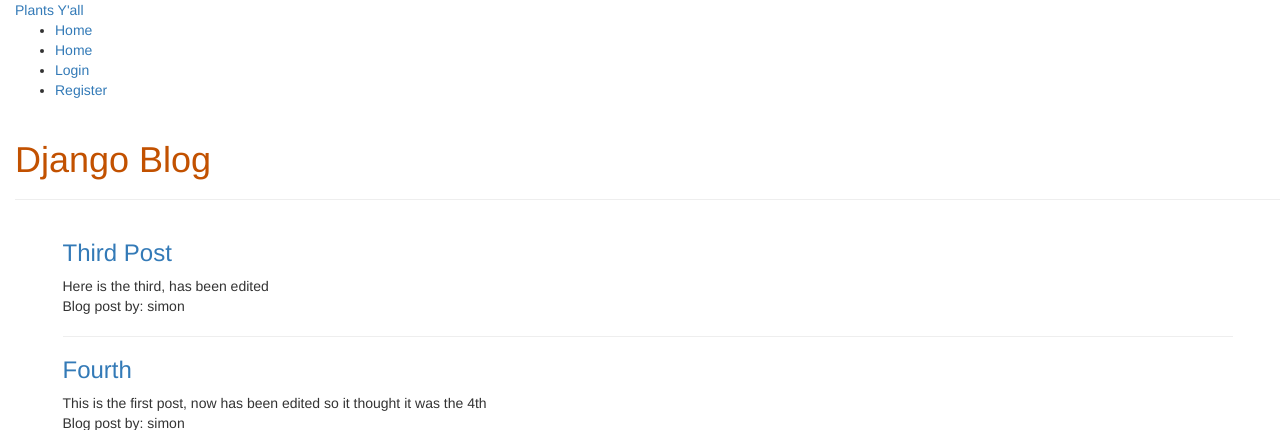
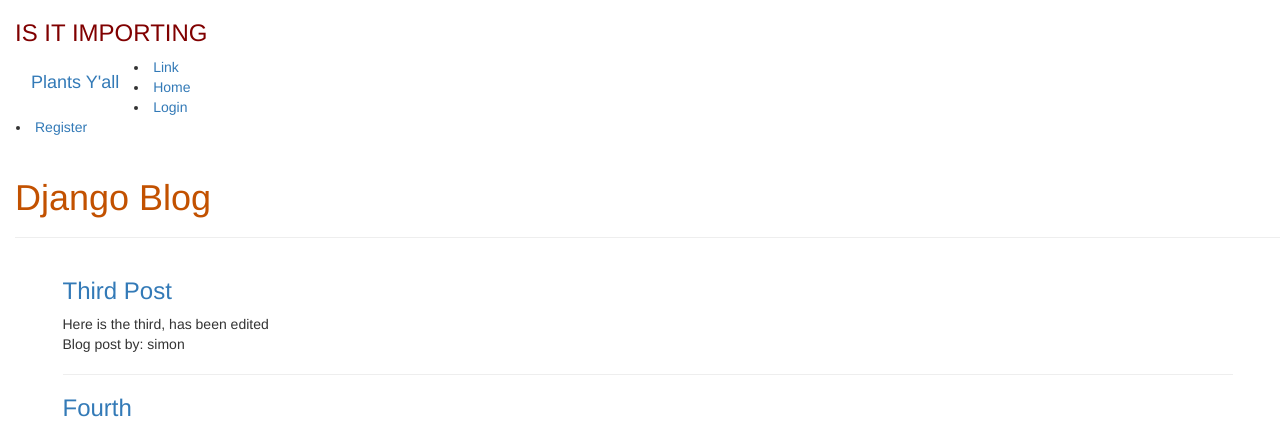
Before and after one commit to sbudisav/django_practice, a Django app: page /blog/post in a window 1280 px wide. Shown: the top 430 px of the page. Run offline with Django 3.2, Linux system fonts and the light colour scheme; data comes from the database, SQL or seed files in the repository; some libraries are stand-ins or nearby versions.

Commit message:
initial work on main shared static files

```diff
--- a/mysite/templates/main.html
+++ /dev/null
@@ -1,27 +0,0 @@
-{% load static %}
-
-<html>
-
-  <head>
-    <link rel="stylesheet" href="//maxcdn.bootstrapcdn.com/bootstrap/3.2.0/css/bootstrap.min.css">
-    <link rel="stylesheet" href="//maxcdn.bootstrapcdn.com/bootstrap/3.2.0/css/bootstrap-theme.min.css">
-    <link rel="stylesheet" href="{% static 'css/blog.css' %}">
-  </head>
-
-  <body>
-    <nav>
-      <div class="nav-wrapper">
-        <a href="/" class="brand-logo">Plants Y'all</a>
-        <ul id="nav-mobile" class="right hide-on-med-and-down">
-          <li><a href="/">Home</a></li>
-          <li><a href="https://discord.gg/sentdex">Home</a></li>
-          <li><a href="/login">Login</a></li>
-          <li><a href="/register">Register</a></li>
-        </ul>
-      </div>
-    </nav>
-    {% block content %}
-    {% endblock %}
-  </body>
-
-</html>
--- a/mysite/urls.py
+++ b/mysite/urls.py
@@ -18,6 +18,6 @@
 
 urlpatterns = [
     path('admin/', admin.site.urls),
+    path('', include('plant.urls')),
     path('blog/', include('blog.urls')),
-    path('plant/', include('plant.urls')),
 ]
--- a/plant/templates/plant/plant_detail.html
+++ b/plant/templates/plant/plant_detail.html
@@ -1,6 +1,6 @@
 {% extends 'plant/base.html' %}
 
-{% block content %}
+{% block page %}
     <h3> {{ plant.name }} </h3>
     {{ plant.description }} <br>
 
--- a/plant/templates/plant/plant_list.html
+++ b/plant/templates/plant/plant_list.html
@@ -1,6 +1,6 @@
 {% extends 'plant/base.html' %}
 
-{% block content %}
+{% block page %}
   {% for plant in plants %}
     <h3><a href="{% url 'plant_detail' pk=plant.pk %}"> {{ plant.name }} </a></h3>
     <p>{{ plant.bionominal }}
--- /dev/null
+++ b/templates/main.html
@@ -0,0 +1,31 @@
+{% load static %}
+
+<html>
+
+  <head>
+    <link rel="stylesheet" href="//maxcdn.bootstrapcdn.com/bootstrap/3.2.0/css/bootstrap.min.css">
+    <link rel="stylesheet" href="//maxcdn.bootstrapcdn.com/bootstrap/3.2.0/css/bootstrap-theme.min.css">
+    <link rel="stylesheet" href="{% static 'main.css' %}">
+
+  </head>
+
+  <body>
+    <h3> IS IT IMPORTING </h3>
+
+
+    <nav class="navbar navbar-expand-lg navbar-light bg-light">
+      <a class="navbar-brand" href="#">Plants Y'all</a>
+
+      <li class="nav-item">
+        <a class="nav-link" href="#">Link</a>
+      </li>
+      <li><a href="/">Home</a></li>
+        <li><a href="/login">Login</a></li>
+        <li><a href="/register">Register</a></li>
+    </nav>
+
+    {% block content %}
+    {% endblock %}
+  </body>
+
+</html>
```
Also changed, not shown: mysite/settings.py (+9 -3 lines), plant/templates/plant/base.html (+4 -15 lines), static/main.css (renamed from mysite/static/main.css), 2 other files.
